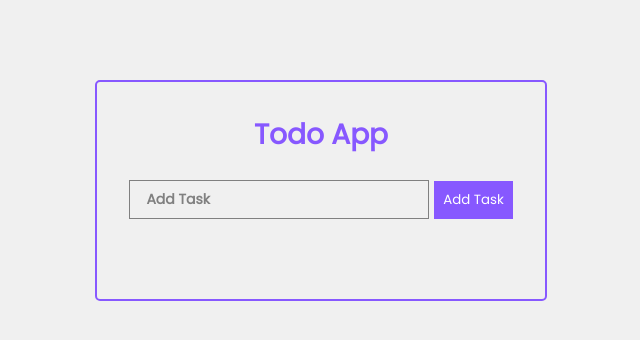
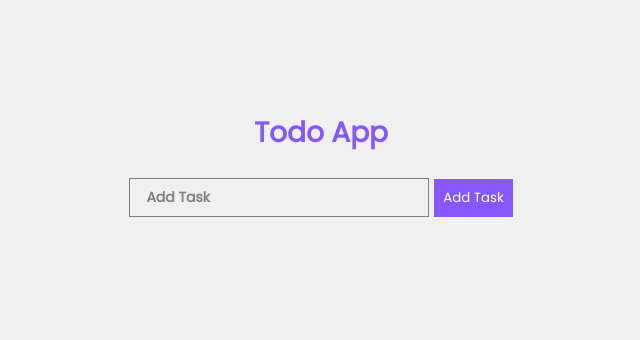
Before and after one commit to Rohith141101/Todo_React_App, a React (Create React App) app: page / in a window 1280 px wide. Shown: the top 340 px of the page, without its empty margins (319-959 px from the left). Built offline with nearby package versions, Linux system fonts and the light colour scheme.

Commit message:
Update App.css

```diff
--- a/src/App.css
+++ b/src/App.css
@@ -29,7 +29,6 @@ h1 {
   margin-top: 5rem;
   padding: 2rem;
   border-radius: 5px;
-border: 2px solid #8758ff;
 }
 
 .TodoForm {
```
